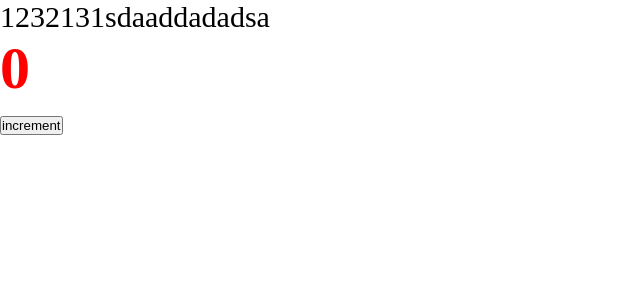
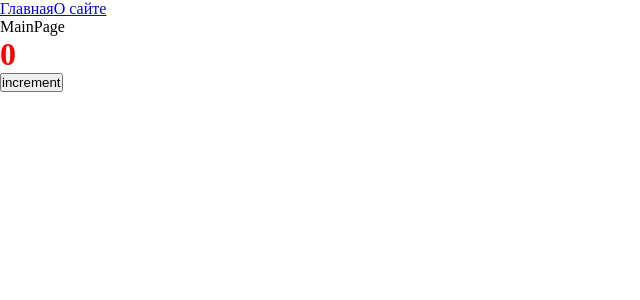
Before and after one commit to rab-dot/React-ulbi, a React app: page / in a window 1280 px wide. Shown: the top 300 px of the page, without its empty margins (0-640 px from the left). Built offline with nearby package versions, Linux system fonts and the light colour scheme.

Commit message:
Added routing

```diff
--- a/src/App.tsx
+++ b/src/App.tsx
@@ -1,10 +1,22 @@
+import { Route, Routes } from "react-router-dom";
 import { Counter } from "./components/Counter";
 import "./index.scss";
+import { Link } from "react-router-dom";
+import { AboutPageAsync } from "./pages/AboutPage/AboutPage.async";
+import { MainPageAsync } from "./pages/MainPage/MainPage.async";
+import { Suspense } from "react";
 
 const App = () => {
   return (
     <div className="app">
-      1232131sdaaddadadsa
+      <Link to={"/"}>Главная</Link>
+      <Link to={"/about"}>О сайте</Link>
+      <Suspense fallback="loading">
+        <Routes>
+          <Route path={"/about"} element={<AboutPageAsync />} />
+          <Route path={"/"} element={<MainPageAsync />} />
+        </Routes>
+      </Suspense>
       <Counter />
     </div>
   );
--- a/src/index.scss
+++ b/src/index.scss
@@ -3,7 +3,3 @@
   padding: 0;
   box-sizing: border-box;
 }
-
-.app {
-  font-size: 30px;
-}
--- a/src/index.tsx
+++ b/src/index.tsx
@@ -1,4 +1,10 @@
 import { render } from "react-dom";
 import App from "./App";
+import { BrowserRouter } from "react-router-dom";
 
-render(<App />, document.getElementById("root"));
+render(
+  <BrowserRouter>
+    <App />
+  </BrowserRouter>,
+  document.getElementById("root")
+);
--- /dev/null
+++ b/src/pages/AboutPage/AboutPage.async.tsx
@@ -0,0 +1,3 @@
+import { lazy } from "react";
+
+export const AboutPageAsync = lazy(() => import("./AboutPage"));
--- /dev/null
+++ b/src/pages/AboutPage/AboutPage.tsx
@@ -0,0 +1,5 @@
+const AboutPage = () => {
+  return <div>AboutPage</div>;
+};
+
+export default AboutPage;
--- /dev/null
+++ b/src/pages/MainPage/MainPage.async.tsx
@@ -0,0 +1,3 @@
+import { lazy } from "react";
+
+export const MainPageAsync = lazy(() => import("./MainPage"));
--- /dev/null
+++ b/src/pages/MainPage/MainPage.tsx
@@ -0,0 +1,5 @@
+const MainPage = () => {
+  return <div>MainPage</div>;
+};
+
+export default MainPage;
```
Also changed, not shown: 2 other files (tests, documents, lock files or other folders).
